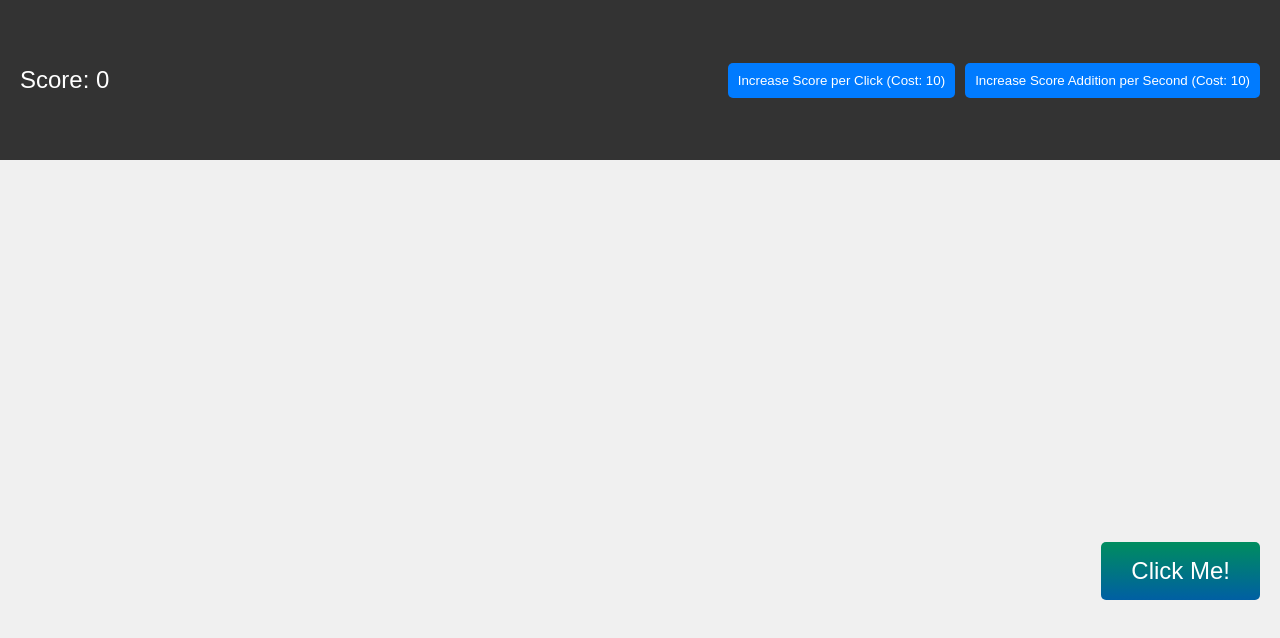
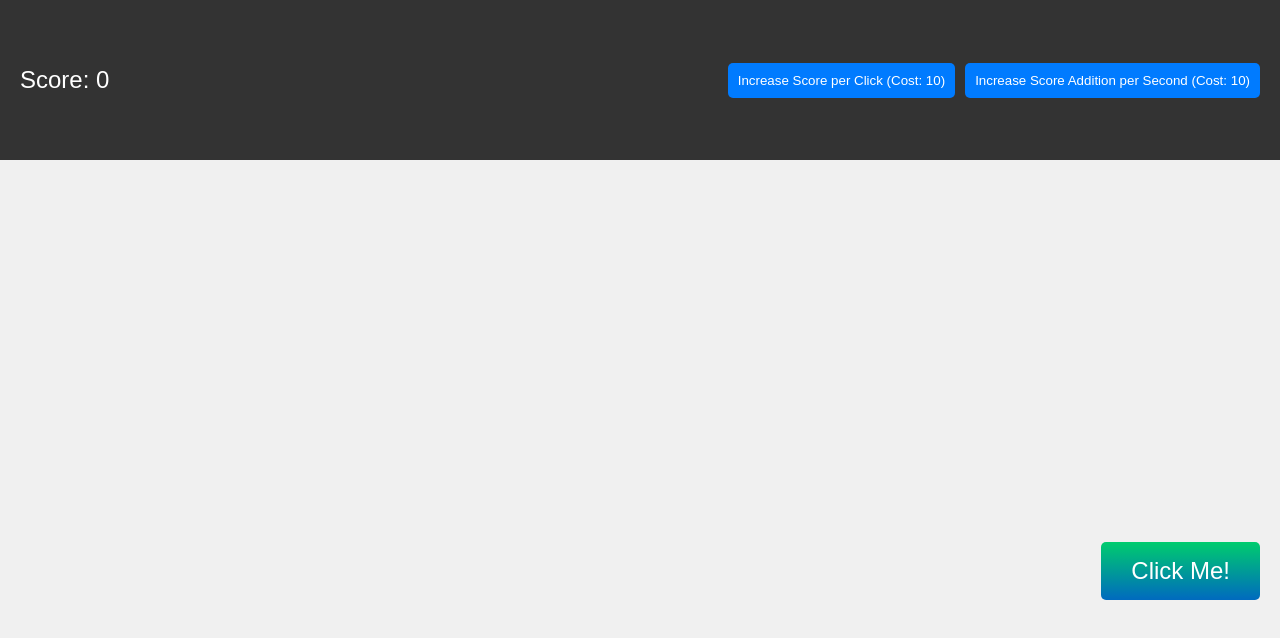
Before and after one commit to RENEGADE21AI/Course_Cursor, a plain HTML site: page index.html in a window 1280 px wide. Drawn offline with Linux system fonts and the light colour scheme.

Commit message:
Update index.html

```diff
--- a/index.html
+++ b/index.html
@@ -49,11 +49,11 @@
       cursor: pointer;
     }
 
-    /* Style for the button with a slightly darkened default look */
+    /* Style for the button with a softened default look */
     #click-btn {
       padding: 15px 30px;
       font-size: 1.5em;
-      background: linear-gradient(to bottom, #008d5f, #005fa3); /* Darkened default gradient */
+      background: linear-gradient(to bottom, #00cc6e, #006abf); /* Softer default gradient */
       color: white;
       border: none;
       border-radius: 5px;
```
